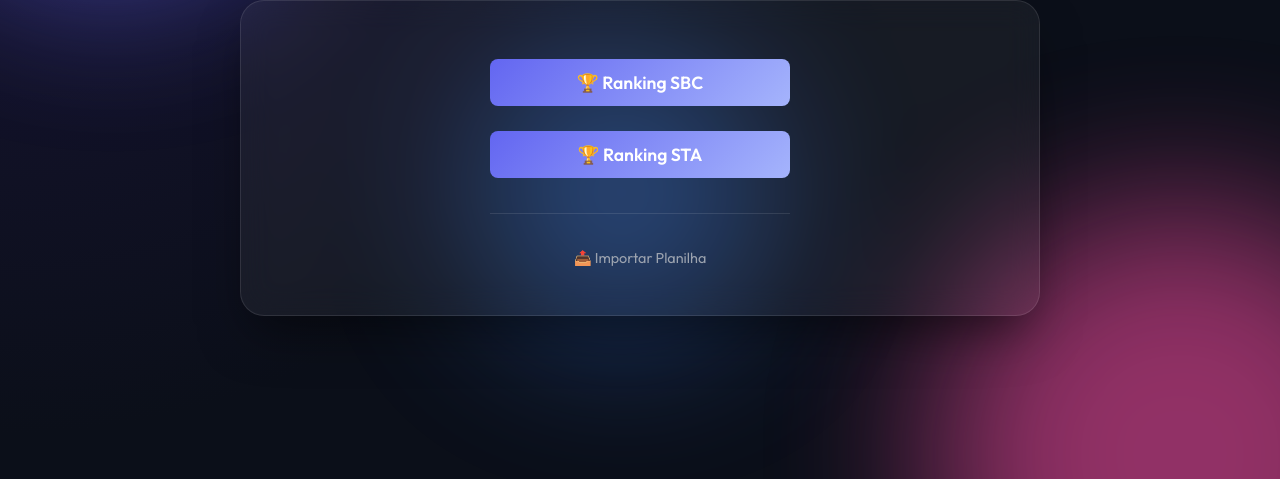
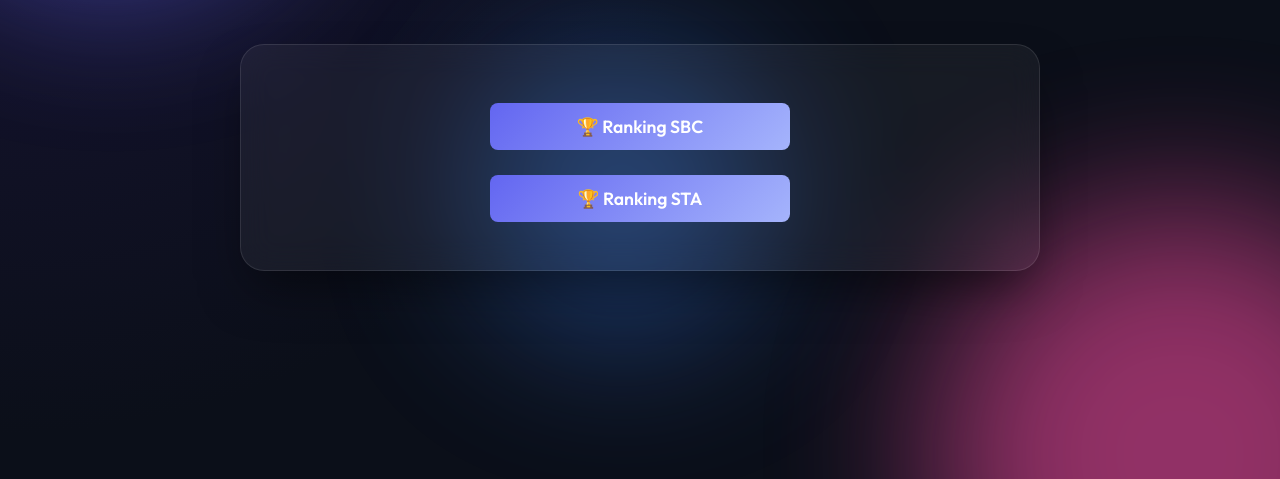
Before and after one commit to Lypezin/ranking-promo, a plain HTML site: page index.html in a window 1280 px wide. Shown: the part 321-800 px from the top of the page. Drawn offline with Linux system fonts and the light colour scheme.

Commit message:
fix: remove upload link from index and update upload script path

```diff
--- a/index.html
+++ b/index.html
@@ -27,9 +27,6 @@
                 <div style="display: flex; flex-direction: column; gap: 15px; max-width: 300px; margin: 0 auto;">
                     <a href="/sbc" class="upload-btn" style="text-decoration: none; display: block;">🏆 Ranking SBC</a>
                     <a href="/sta" class="upload-btn" style="text-decoration: none; display: block;">🏆 Ranking STA</a>
-                    <div style="margin-top: 20px; border-top: 1px solid rgba(255,255,255,0.1); padding-top: 20px;">
-                        <a href="/upload" class="upload-btn-return">📤 Importar Planilha</a>
-                    </div>
                 </div>
             </div>
         </main>
```
Also changed, not shown: upload/index.html (+1 -1 lines).
